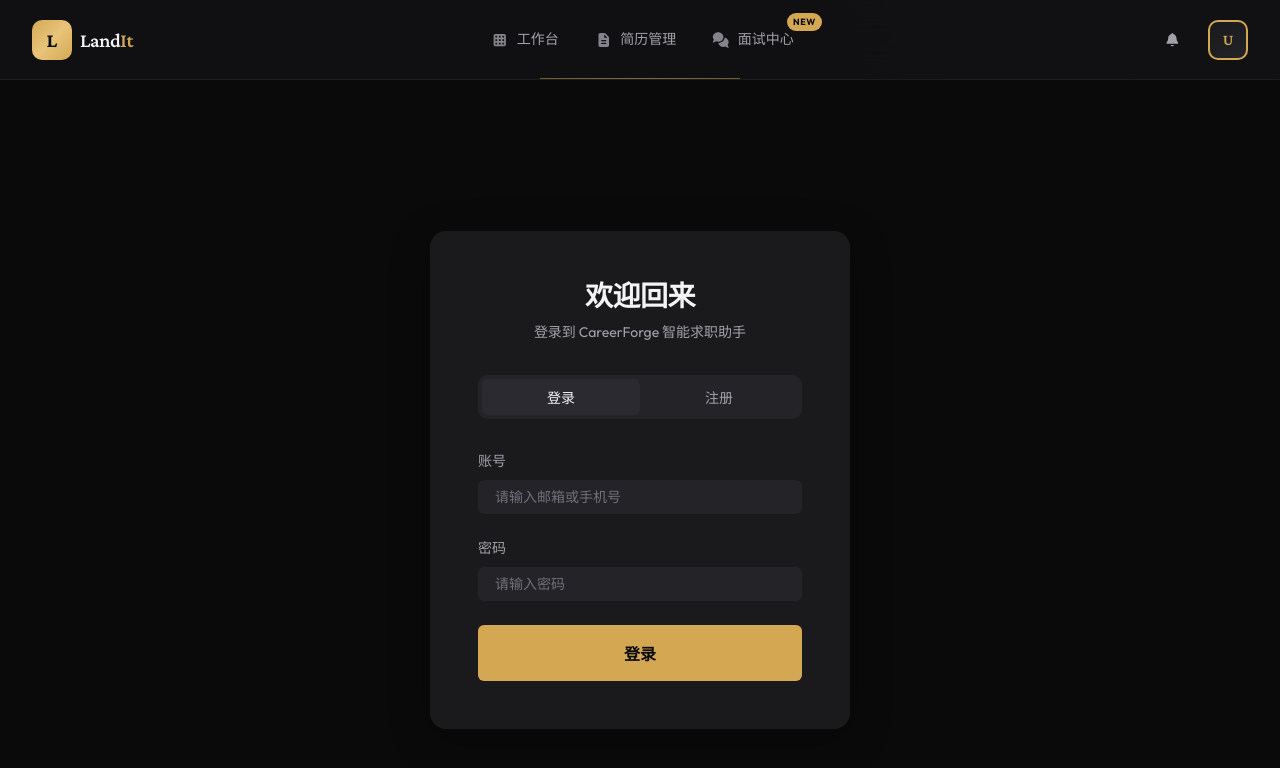
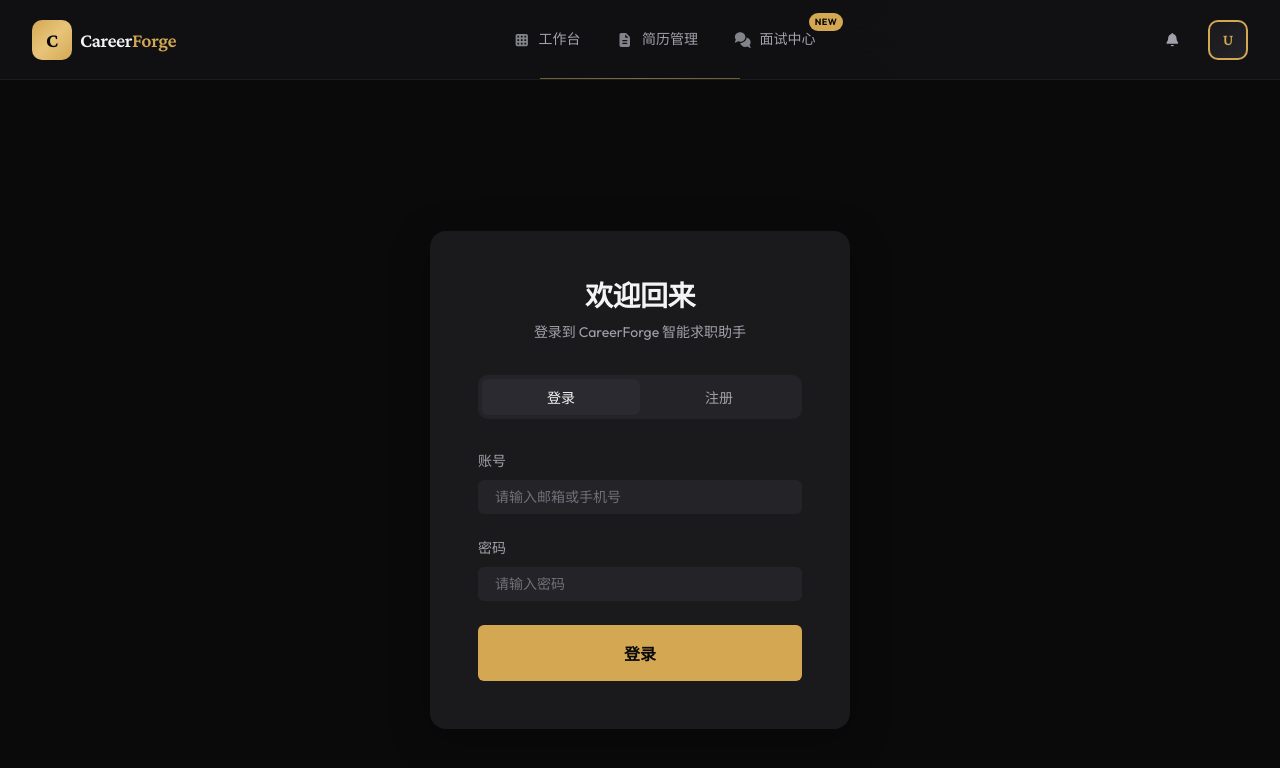
Before and after one commit to AzirZsk/CareerForge, a Vue app in the folder frontend/: page /login in a window 1280 px wide. Shown: the top 768 px of the page. Built offline with nearby package versions, Linux system fonts and the light colour scheme.

Commit message:
fix: 导航栏Logo文案和图标从LandIt改为CareerForge

```diff
--- a/frontend/src/components/common/AppNavbar.vue
+++ b/frontend/src/components/common/AppNavbar.vue
@@ -12,8 +12,8 @@
         class="logo"
         @click="store.setActiveNav('home')"
       >
-        <span class="logo-icon">L</span>
-        <span class="logo-text">Land<span class="accent">It</span></span>
+        <span class="logo-icon">C</span>
+        <span class="logo-text">Career<span class="accent">Forge</span></span>
       </router-link>
 
       <!-- 主导航 -->
```
